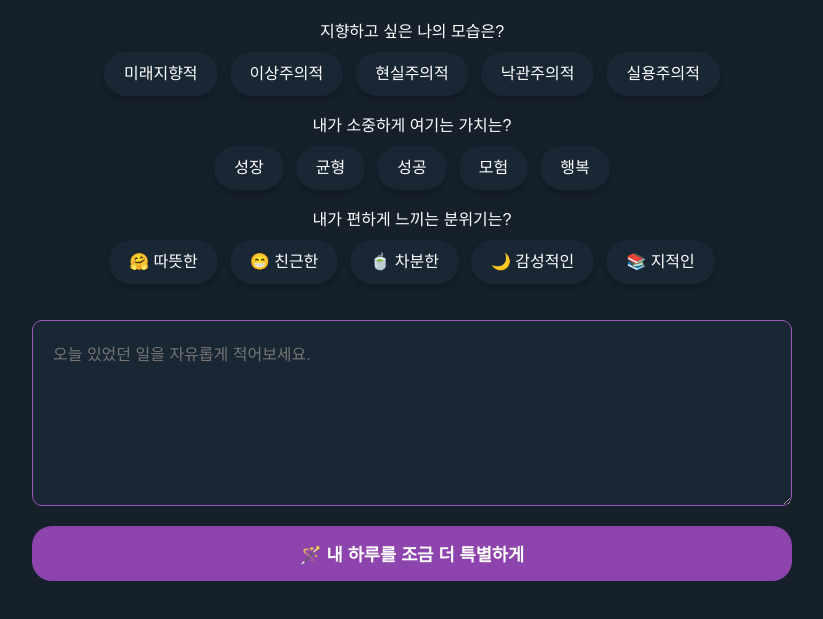
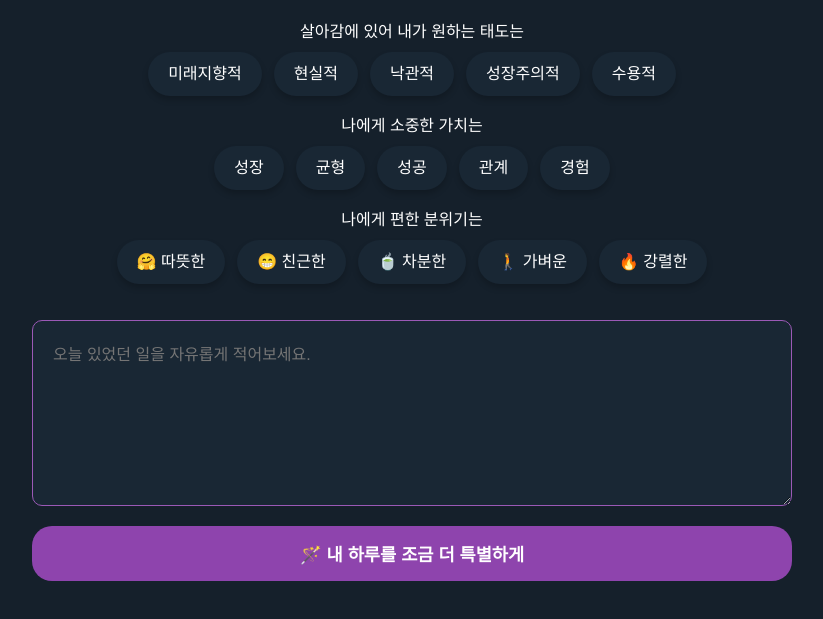
Before and after one commit to SeoyeongHwang/CXD25-DiaryAugmentation, a plain HTML site: page index.html in a window 1280 px wide. Shown: the part 135-754 px from the top of the page, without its empty margins (228-1051 px from the left). Drawn offline with Linux system fonts and the light colour scheme; a web font is replaced by a local one.

Commit message:
expression revised

```diff
--- a/index.html
+++ b/index.html
@@ -15,35 +15,35 @@
         <h1>오늘, 나의 하루 돌아보기</h1>
 
         <div class="form-group mt-4">
-            <label>지향하고 싶은 나의 모습은?</label>
+            <label>살아감에 있어 내가 원하는 태도는</label>
             <div class="option-buttons" id="option1">
                 <button class="option-btn" data-value="Option 1.1">미래지향적</button>
-                <button class="option-btn" data-value="Option 1.2">이상주의적</button>
-                <button class="option-btn" data-value="Option 1.3">현실주의적</button>
-                <button class="option-btn" data-value="Option 1.4">낙관주의적</button>
-                <button class="option-btn" data-value="Option 1.5">실용주의적</button>
+                <button class="option-btn" data-value="Option 1.2">현실적</button>
+                <button class="option-btn" data-value="Option 1.3">낙관적</button>
+                <button class="option-btn" data-value="Option 1.4">성장주의적</button>
+                <button class="option-btn" data-value="Option 1.5">수용적</button>
             </div>
         </div>
 
         <div class="form-group mt-4">
-            <label>내가 소중하게 여기는 가치는?</label>
+            <label>나에게 소중한 가치는</label>
             <div class="option-buttons" id="option2">
                 <button class="option-btn" data-value="Option 2.1">성장</button>
                 <button class="option-btn" data-value="Option 2.2">균형</button>
                 <button class="option-btn" data-value="Option 2.3">성공</button>
-                <button class="option-btn" data-value="Option 2.4">모험</button>
-                <button class="option-btn" data-value="Option 2.5">행복</button>
+                <button class="option-btn" data-value="Option 2.4">관계</button>
+                <button class="option-btn" data-value="Option 2.5">경험</button>
             </div>
         </div>
 
         <div class="form-group mt-4">
-            <label>내가 편하게 느끼는 분위기는?</label>
+            <label>나에게 편한 분위기는</label>
             <div class="option-buttons" id="option3">
                 <button class="option-btn" data-value="Option 3.1">🤗 따뜻한</button>
                 <button class="option-btn" data-value="Option 3.2">😁 친근한</button>
                 <button class="option-btn" data-value="Option 3.3">🍵 차분한</button>
-                <button class="option-btn" data-value="Option 3.4">🌙 감성적인</button>
-                <button class="option-btn" data-value="Option 3.5">📚 지적인</button>
+                <button class="option-btn" data-value="Option 3.4">🚶 가벼운</button>
+                <button class="option-btn" data-value="Option 3.5">🔥 강렬한</button>
             </div>
         </div>
 
--- a/styles.css
+++ b/styles.css
@@ -42,7 +42,7 @@ body {
 
 .container {
     max-width: 800px;
-    width: calc(100% - 16px); /* 좌우 패딩 40px 제외 */
+    width: calc(100% - 16px); /* 좌우 패딩 16px 제외 */
     margin: 0 auto; /* 좌우 자동 마진 */
     padding: 0 20px; /* 내부 패딩 추가 */
     position: relative; /* 상대적인 위치 지정 */
```
